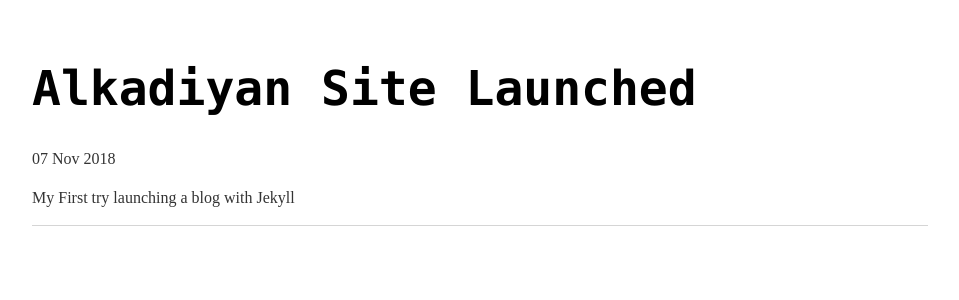
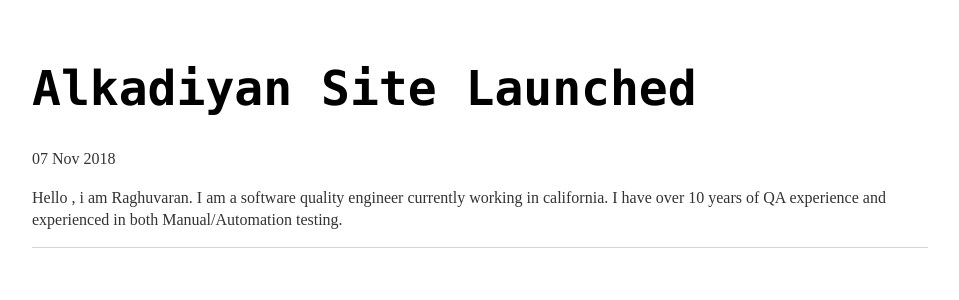
Before and after one commit to Raghuvarants/raghuvarants, a Jekyll site: the page built from _posts/2018-11-07-launch.md, in a window 1280 px wide. Shown: the top 300 px of the page, without its empty margins (160-1119 px from the left). Built offline with Jekyll 4.4.1, drawn with Linux system fonts in a browser that asks for light colours.

Commit message:
Update 2018-11-07-launch.md

```diff
--- a/_posts/2018-11-07-launch.md
+++ b/_posts/2018-11-07-launch.md
@@ -4,4 +4,4 @@ title: "Alkadiyan Site Launched"
 date: 2018-11-07
 ---
 
-My First try launching a blog with Jekyll
+Hello , i am Raghuvaran. I am a software quality engineer currently working in california. I have over 10 years of QA experience and experienced in both Manual/Automation testing.
```
